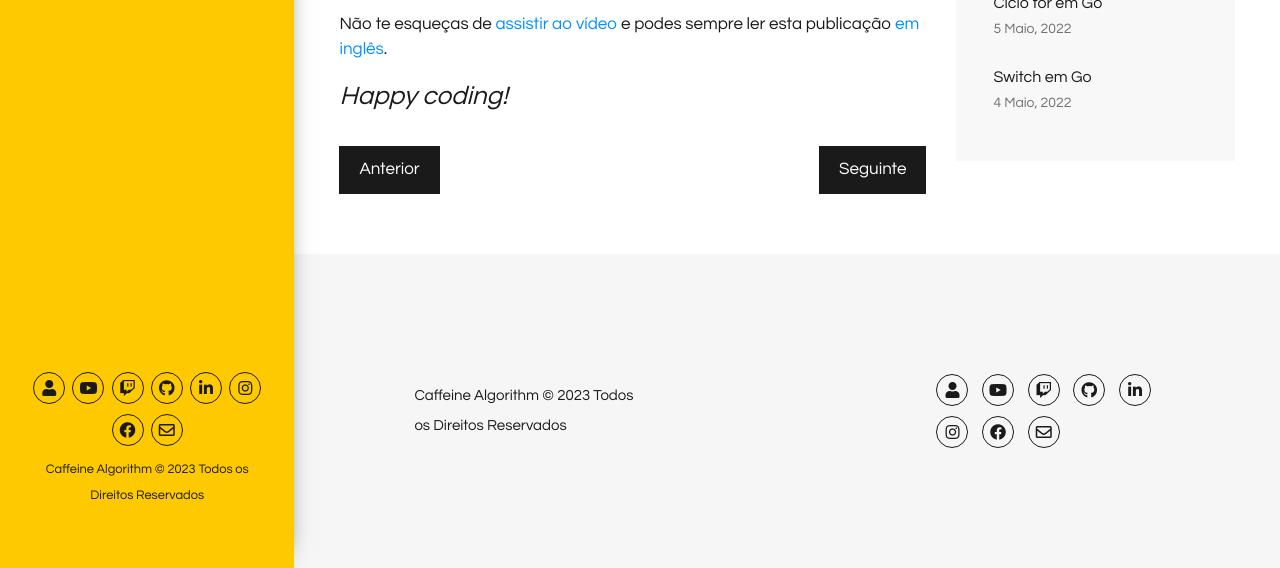
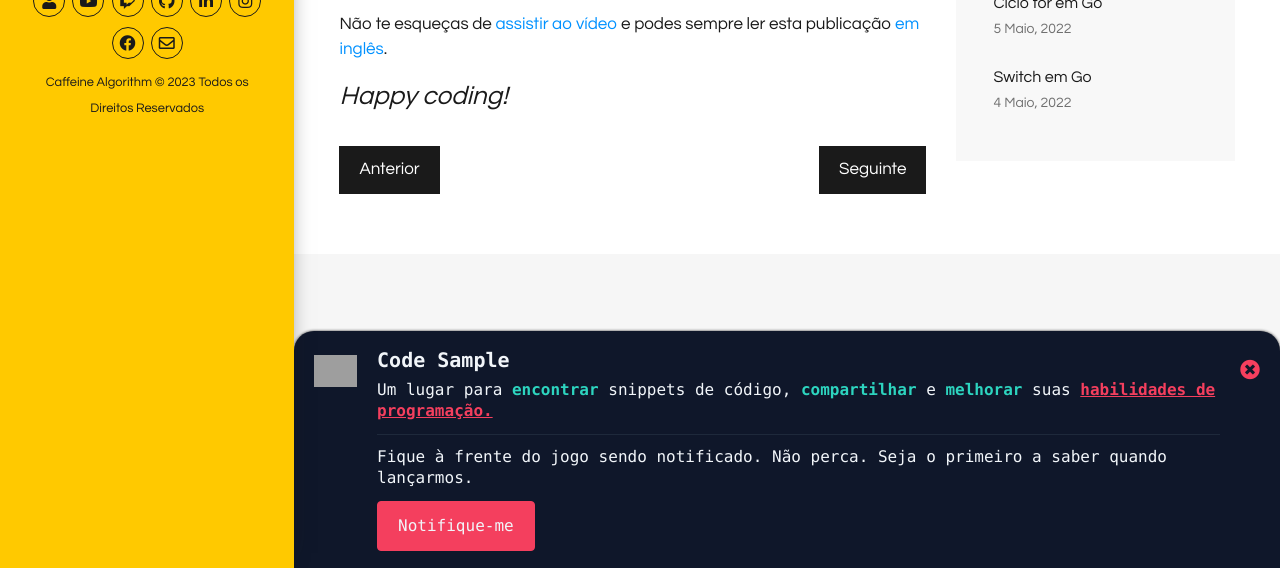
Before and after one commit to caffeinealgorithm/caffeinealgorithm.github.io, a Jekyll site: the page built from _posts/2022-02-07-criacao-e-estrutura-em-java.md, in a window 1280 px wide and 1345 px high. Shown: the part 777-1345 px from the top of the window. Built offline with Jekyll 4.4.1, drawn with Linux system fonts in a browser that asks for light colours; grey boxes are pictures that could not be loaded.

Commit message:
Fix sidebar and add a sticky bar for Code Sample

```diff
--- a/_layouts/post.html
+++ b/_layouts/post.html
@@ -209,4 +209,38 @@
       </div>
     </div>
   </div>
+
+  <div id="sticky">
+    <img src="https://codesample.io/images/Logo-Transparent.png" class="logo" />
+
+    <div class="content">
+      <div class="primary">
+        <p class="title">Code Sample</p>
+        <p class="subtitle">
+          Um lugar para <span class="teal">encontrar</span> snippets de código,
+          <span class="teal">compartilhar</span> e
+          <span class="teal">melhorar</span> suas
+          <span class="rose">habilidades de programação.</span>
+        </p>
+      </div>
+
+      <div class="secondary">
+        <p class="subtitle">
+          Fique à frente do jogo sendo notificado. Não perca. Seja o primeiro a
+          saber quando lançarmos.
+        </p>
+      </div>
+
+      <a class="action" href="https://codesample.io/" target="_blank">
+        Notifique-me
+      </a>
+    </div>
+
+    <a id="close-sticky" class="close">
+      <i
+        class="fas fa-times-circle"
+        style="font-size: 20px; color: #f43f5e"
+      ></i>
+    </a>
+  </div>
 </div>
--- a/assets/css/all.css
+++ b/assets/css/all.css
@@ -81,6 +81,10 @@
   content: '\f167';
 }
 
+.fa-times-circle:before {
+  content: '\f057';
+}
+
 @font-face {
   font-family: 'Font Awesome 5 Brands';
   font-style: normal;
```
Also changed, not shown: _includes/scripts.html (+15 -0 lines), assets/css/style.css (+187 -5 lines), assets/css/all.min.css, assets/css/style.min.css.
